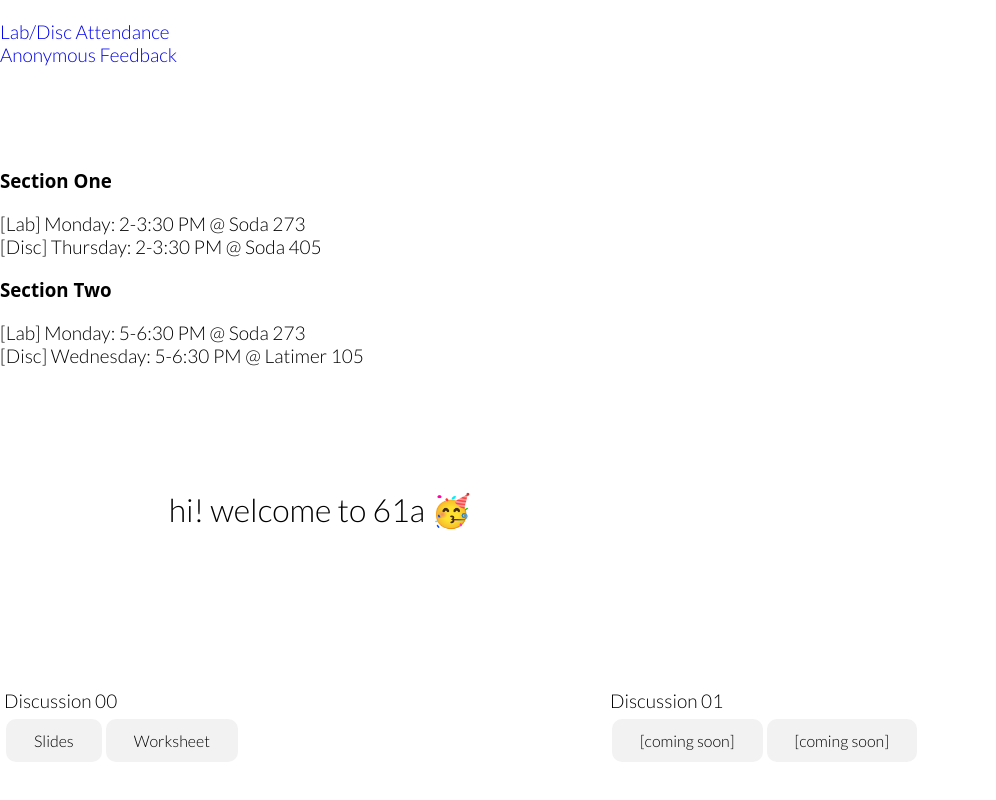
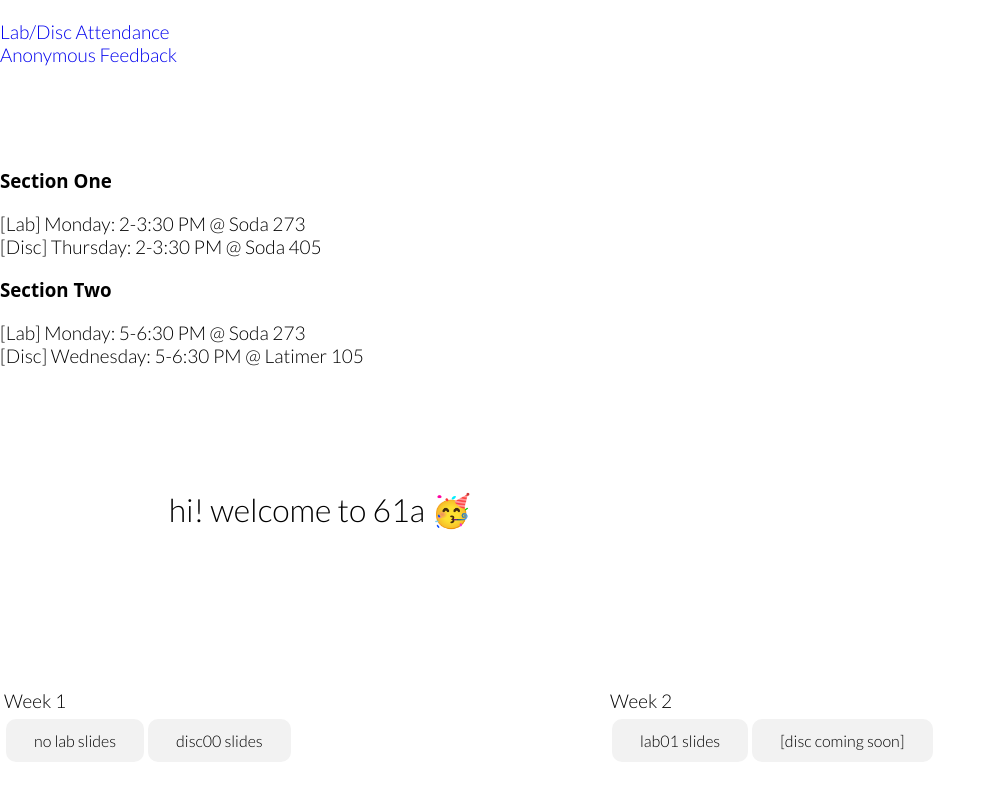
Before and after one commit to priya0004/teaching, a React (Create React App) app: page / in a window 1280 px wide. Shown: the part 343-1143 px from the top of the page, without its empty margins (0-996 px from the left). Built offline with nearby package versions, Linux system fonts and the light colour scheme.

Commit message:
adding lab01 slides + week breakdowns

```diff
--- a/src/content.js
+++ b/src/content.js
@@ -49,22 +49,22 @@ function content() {
                     <div className='disc-container'>
                         <div className='disc-row'>
                             <div className='ind-disc-container'>
-                                <p> Discussion 00 </p>
+                                <p> Week 1 </p>
+                                <a className='button' target='_blank' rel='noreferrer noopener' href=''>
+                                    no lab slides
+                                </a>
                                 <a className='button' target='_blank' rel='noreferrer noopener' href='https://docs.google.com/presentation/d/1ZDzKBAi6ZZJzwxelq-ugCO1n6zB0whUVbmq-PHkW_JY/edit?usp=sharing'>
-                                    Slides
-                                </a>
-                                <a className='button' target='_blank' rel='noreferrer noopener' href='https://cs61a.org/disc/disc00/'>
-                                    Worksheet
+                                    disc00 slides
                                 </a>
                             </div>
 
                             <div className='ind-disc-container'>
-                                <p> Discussion 01 </p>
-                                <a className='button' target='_blank' rel='noreferrer noopener' href=''>
-                                    [coming soon]
+                                <p> Week 2 </p>
+                                <a className='button' target='_blank' rel='noreferrer noopener' href='https://docs.google.com/presentation/d/1t6o7e-551yJGlygzLKTsoPrOJMbayxRARVMYN-CRZ7g/edit?usp=sharing'>
+                                    lab01 slides
                                 </a>
                                 <a className='button' target='_blank' rel='noreferrer noopener' href=''>
-                                    [coming soon]
+                                    [disc coming soon]
                                 </a>
                             </div>
 
```
